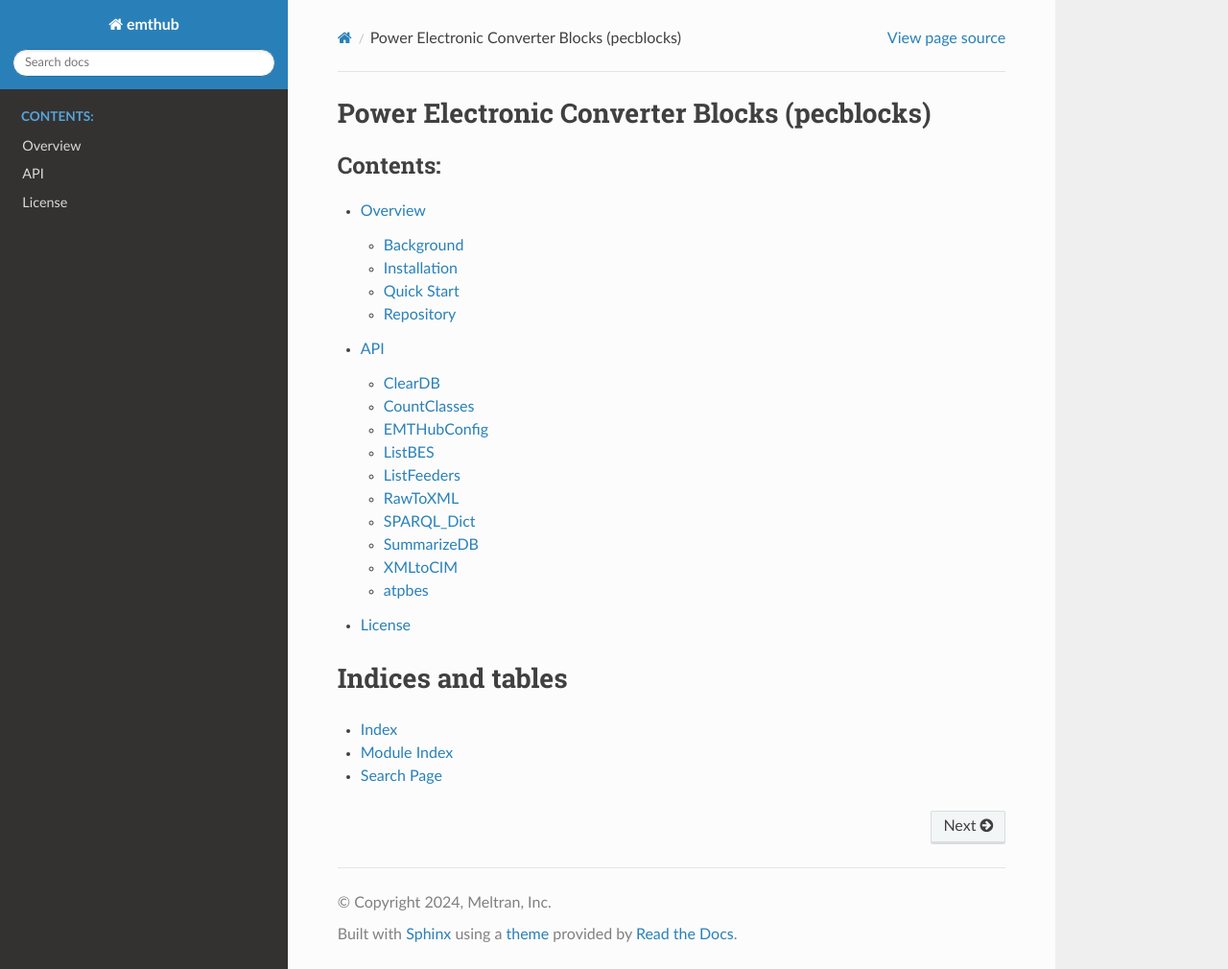
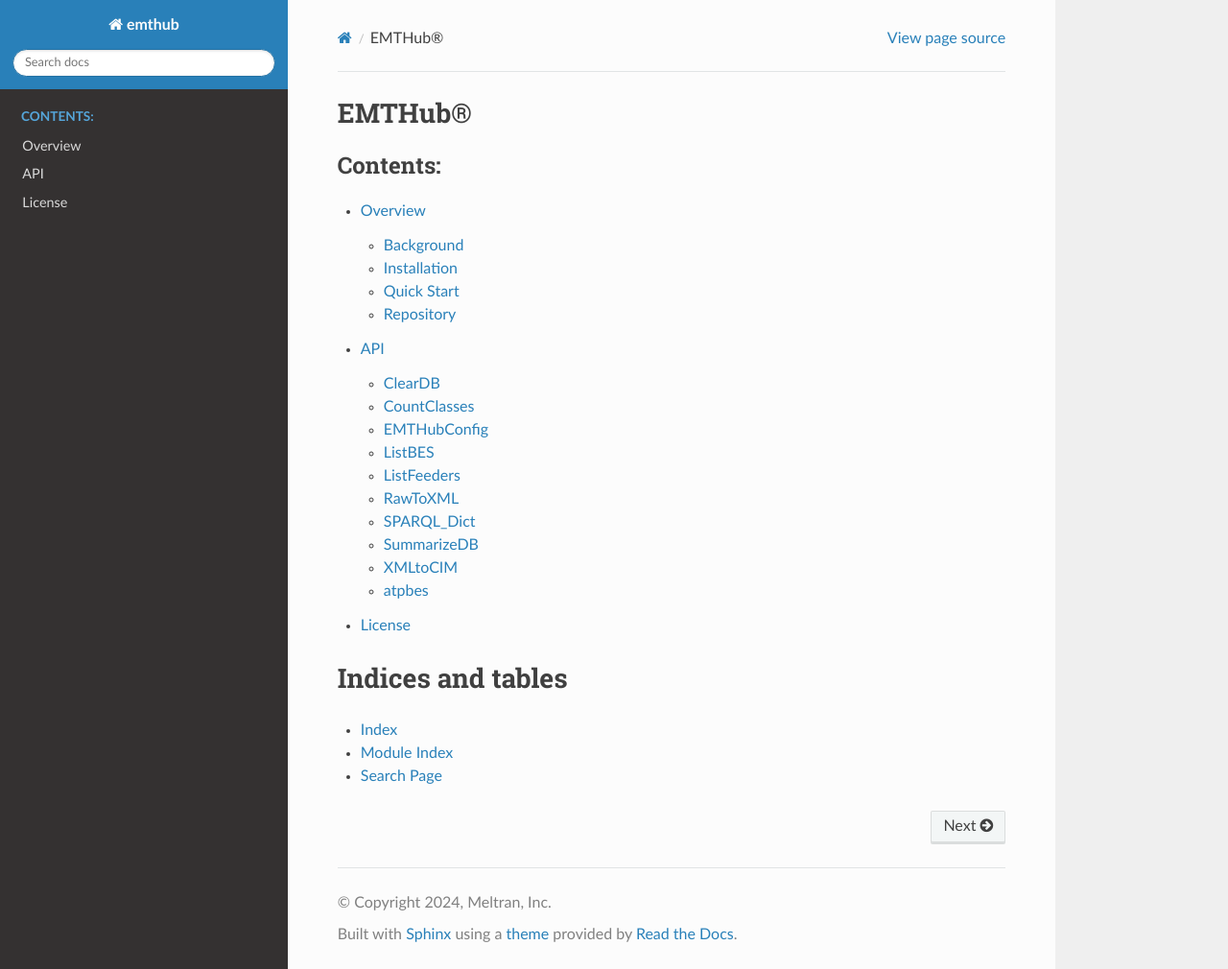
Before and after one commit to temcdrm/emthub, a Sphinx documentation site: the page built from docs/index.rst, in a window 1280 px wide and 1010 px high. Shown: the whole window at 96% size. Built offline with Sphinx 7.4.7 and the Read the Docs theme 3.1.0, drawn with Linux system fonts in a browser that asks for light colours; formulas are drawn with MathJax 3.

```diff
--- a/docs/Overview.rst
+++ b/docs/Overview.rst
@@ -5,7 +5,7 @@
 Overview
 ========
 
-EMTHub\ |trade| provides software and data schemas for standards-based model building and validation to perform electromagnetic transient (EMT)
+EMTHub\ |reg| provides software and data schemas for standards-based model building and validation to perform electromagnetic transient (EMT)
 studies of electric utility power systems. The focus is on inverter-based resources (IBR), e.g., wind, solar, and storage,
 in electric utility systems. Network EMT models are based on the international standard Common Information Model (CIM). Unit and plant
 IBR models are based on IEEE standards 2800 and P2800.2, along with a Cigre/IEEE specification on real-code modeling through
--- a/docs/index.rst
+++ b/docs/index.rst
@@ -1,5 +1,5 @@
-Power Electronic Converter Blocks (pecblocks)
-=============================================
+EMTHub\ |reg|
+=============
 
 .. toctree::
    :maxdepth: 4
```
Also changed, not shown: other parts of docs/index.rst (+2 -0 lines), README.md (+1 -1 lines).
